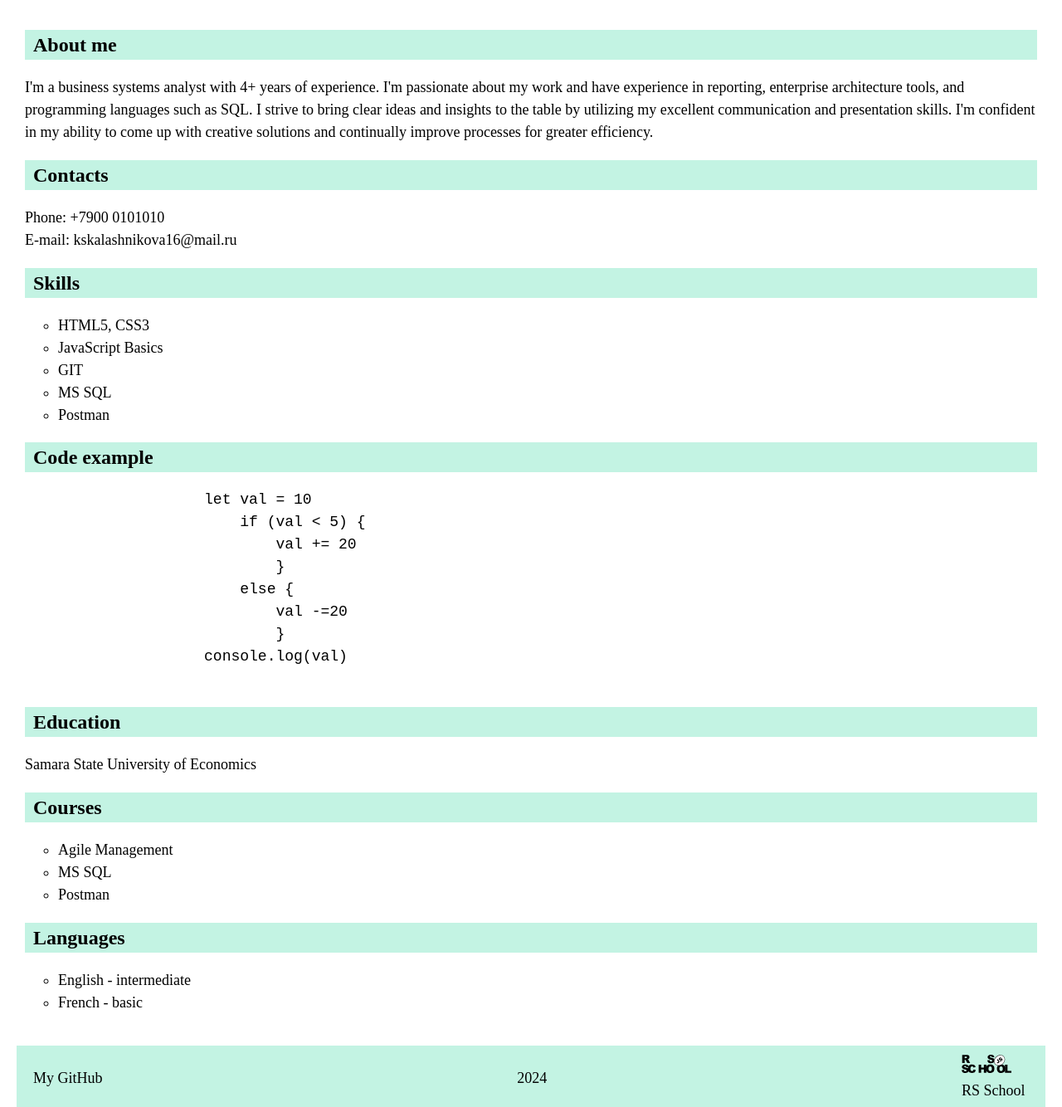
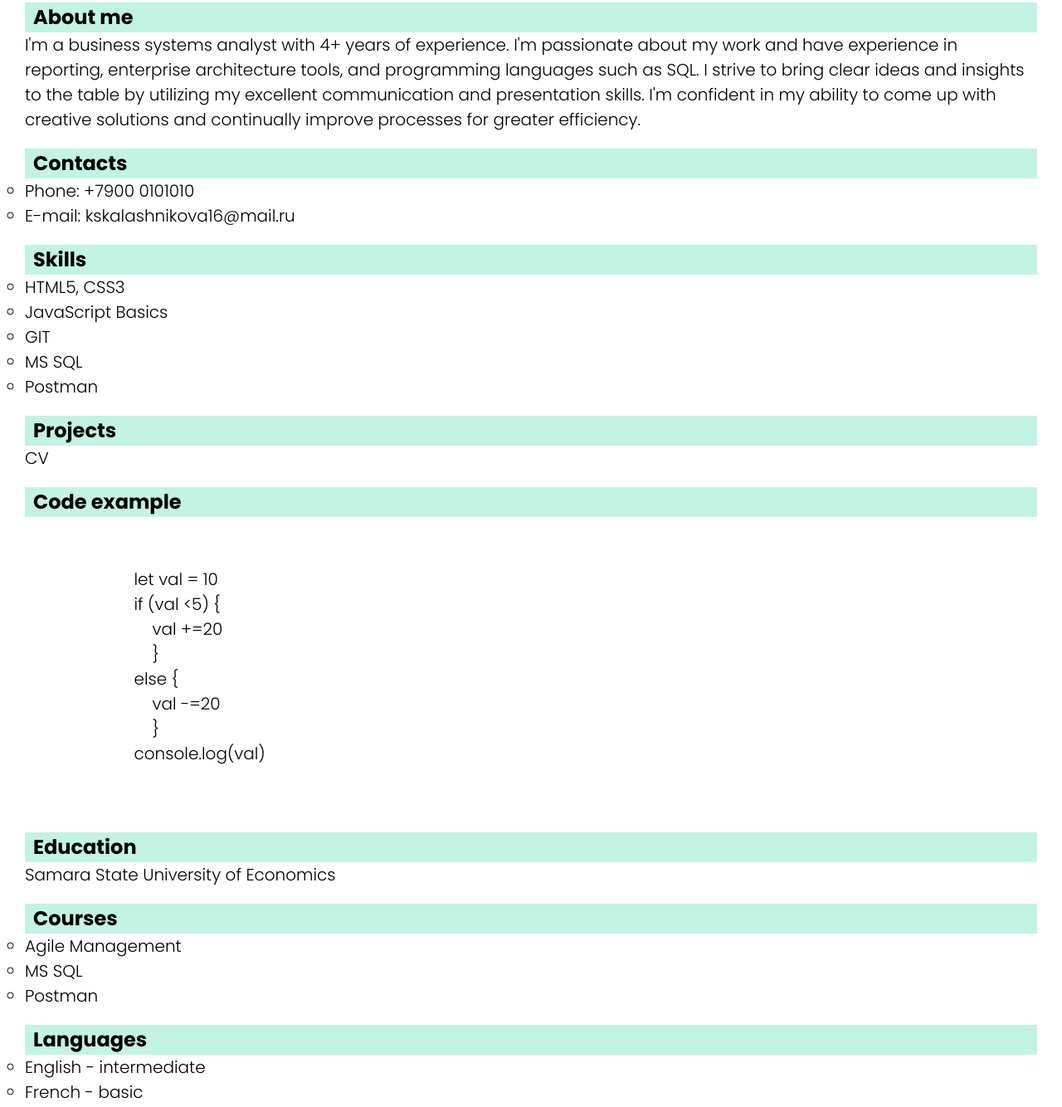
Before and after one commit to KalashnikovaKsenia/rsschool-cv, a plain HTML site: page index.html in a window 1280 px wide. Shown: the part 495-1829 px from the top of the page at 83% size. Drawn offline with Linux system fonts and the light colour scheme.

Commit message:
fix: correct mistakes in task

```diff
--- a/css/style.css
+++ b/css/style.css
@@ -1,11 +1,14 @@
+* {
+    box-sizing: border-box;
+    margin: 0;
+    padding: 0;
+    font-family: "Poppins", sans-serif;
+    scroll-behavior: smooth;
+  }
+
 html{
     box-sizing: border-box;
     justify-content: center;
-}
-*,
-*::after,
-*::before{
-    box-sizing: inherit;
 }
 
 ul{
@@ -25,7 +28,7 @@ body{
     max-width: 1240px;
     margin: 0 auto;
     color:black;
-    font-size: 18px;
+    font-size: 20px;
     font-weight: 300;
     line-height: 1.5;
 }
@@ -58,6 +61,11 @@ body{
     margin: 40px 20px;
 }
 
+.info__text__inner{
+
+    margin-top: 20px;
+}
+
 .info__name{
     display: flex;
     font-size: 36px;
@@ -75,10 +83,7 @@ body{
     padding: 20px 10px;
 }
 
-.info__text__inner{
-    display: flex;
-    margin: 40px 0;
-}
+
 
 .info__subtitle{
     background-color: rgb(195, 243, 227);
--- a/index.html
+++ b/index.html
@@ -3,13 +3,16 @@
 <head>
     <meta charset="UTF-8">
     <meta name="viewport" content="width=device-width, initial-scale=1.0">
-    <title>Document</title>
+    <title>My CV</title>
+    <link
+        href="https://fonts.googleapis.com/css2?family=Poppins:ital,wght@0,300;0,400;0,500;0,600;0,700;0,800;0,900;1,300;1,400;1,500;1,600;1,700;1,800;1,900&display=swap"
+        rel="stylesheet">
     <link rel="stylesheet" href="css/style.css">
 </head>
+
 <body>
     <header class="header">
         <div class="container">
-            <div class="header__inner"
             <nav class="menu">
                 <ul class="menu__list">
                     <li class="menu__item">
@@ -22,6 +25,9 @@
                         <a class="menu__list__item" href="#">Skills</a>
                     </li>
                     <li class="menu__item">
+                        <a class="menu__list__item" href="#">Projects</a>
+                    </li>
+                    <li class="menu__item">
                         <a class="menu__list__item" href="#">Education</a>
                     </li>
                     <li class="menu__item">
@@ -30,12 +36,11 @@
                     <li class="menu__item">
                         <a class="menu__list__item" href="#">Languages</a>
                     </li>
-
                 </ul>
             </nav>
         </div>
-    </div>
     </header>
+
     <main>
         <section class="info">
             <div class="info__inner">
@@ -48,17 +53,22 @@
                 </div>
             </div>
         </section>
+
         <section class="info__text">
-        <div "info__text__inner">
+            <div class="info__text__inner">
                 <h2 class="info__subtitle">About me</h2>
                     <p>I'm a business systems analyst with 4+ years of experience. I'm passionate about my work and have experience in reporting, enterprise architecture tools, and programming languages such as SQL. I strive to bring clear ideas and insights to the table by utilizing my excellent communication and presentation skills. I'm confident in my ability to come up with creative solutions and continually improve processes for greater efficiency.</p>
             </div>
-        <div>
+
+            <div class="info__text__inner">
                 <h2 class="info__subtitle">Contacts</h2>
-            <p>Phone: +7900 0101010</p>
-            <p>E-mail: kskalashnikova16@mail.ru</p>
+                <ul>
+                    <li>Phone: +7900 0101010</li>
+                    <li>E-mail: kskalashnikova16@mail.ru</li>
+                </ul>
             </div>
-        <div>
+
+            <div class="info__text__inner">
                 <h2 class="info__subtitle">Skills</h2>
                     <ul>
                         <li>HTML5, CSS3</li>
@@ -68,26 +78,39 @@
                         <li>Postman</li>
                     </ul>
             </div>
-        <div>
+
+            <div class="info__text__inner">
+                <h2 class="info__subtitle">Projects</h2>
+                    <a href="https://kalashnikovaksenia.github.io/rsschool-cv/">
+                    <span>CV</span>
+                    </a>
+            </div>
+
+
+            <div class="info__text__inner">
                 <h2 class="info__subtitle">Code example</h2>
+
+                <pre>
                     <code>
-                <pre>
+
                         let val = 10
-                        if (val < 5) {
-                            val += 20
+                        if (val &lt;5) {
+                            val +=20
                             }
                         else {
                             val -=20
                             }
                         console.log(val)
+                    </code>
                 </pre>
-            </code>
             </div>
-        <div>
+
+            <div class="info__text__inner">
                 <h2 class="info__subtitle">Education</h2>
                     <p>Samara State University of Economics</p>
             </div>
-        <div>
+
+            <div class="info__text__inner">
                 <h2 class="info__subtitle">Courses</h2>
                     <ul>
                         <li>Agile Management</li>
@@ -95,7 +118,8 @@
                         <li>Postman</li>
                     </ul>
             </div>
-        <div>
+
+            <div class="info__text__inner">
                 <h2 class="info__subtitle">Languages</h2>
                     <ul>
                         <li>English - intermediate</li>
@@ -104,6 +128,7 @@
             </div>
         </section>
     </main>
+
     <footer class="footer">
         <div class="container">
             <div class="footer__inner">
@@ -120,8 +145,6 @@
                 </a>
             </div>
         </div>
-
     </footer>
-
 </body>
 </html>
```
Lines whose indentation alone changed are shown as unchanged.
